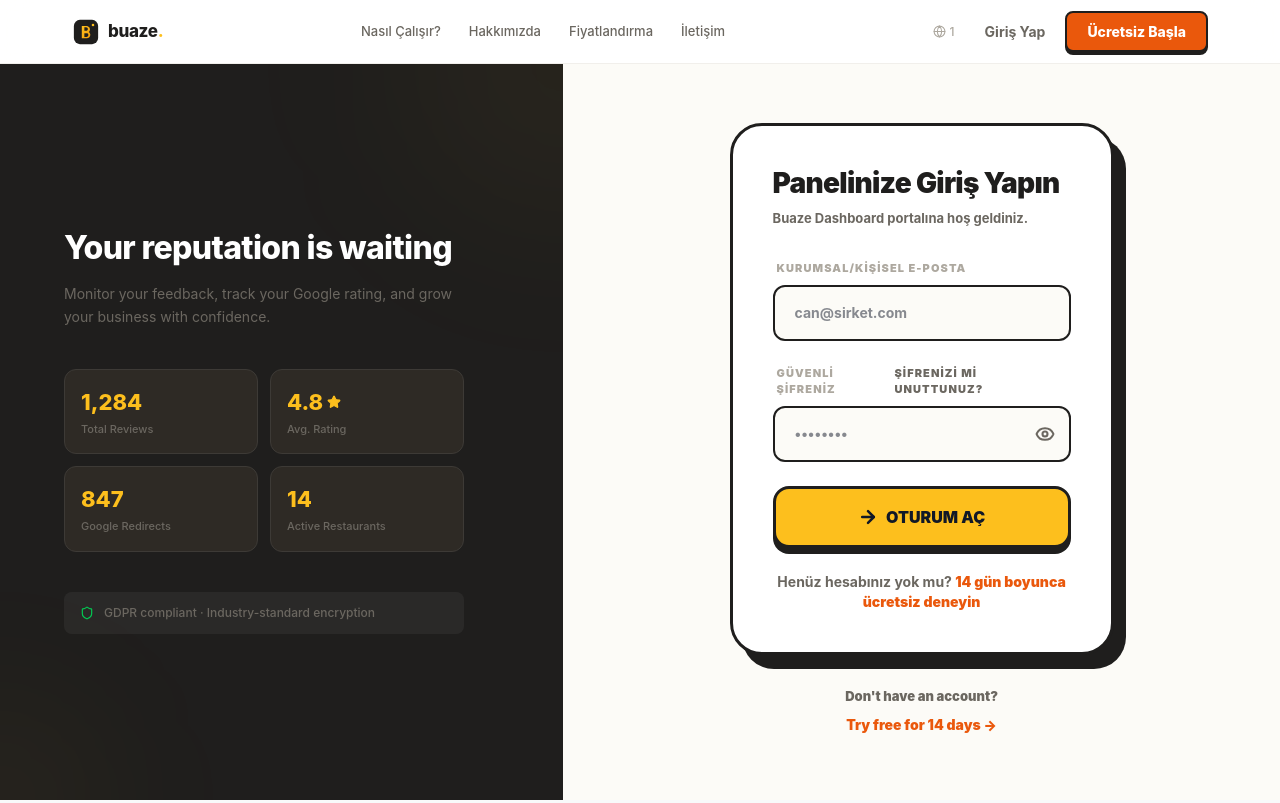
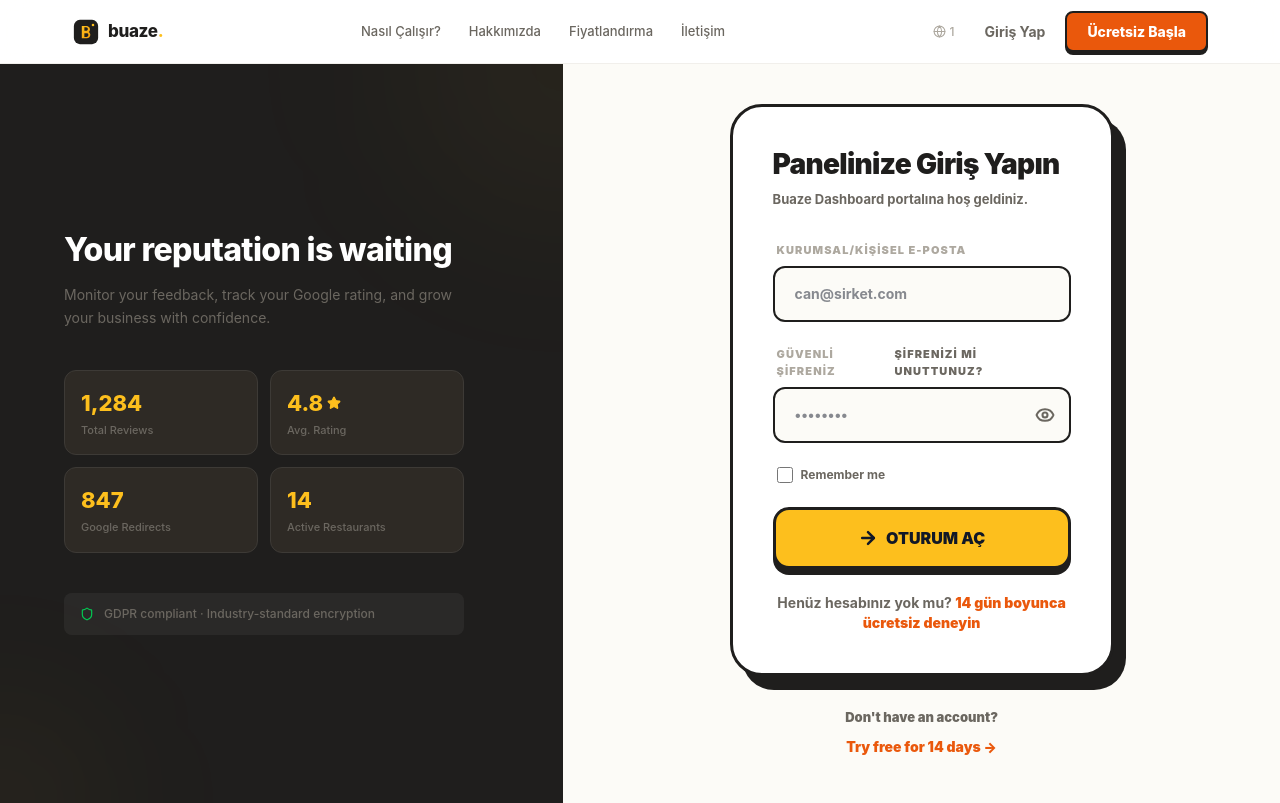
Before and after one commit to okanberk-dev/QRCode, a Next.js app: page /1/auth/login in a window 1280 px wide. Built offline with nearby package versions, Linux system fonts and the light colour scheme.

Commit message:
feat: add remember me checkbox and change default admin username to oknbrk

```diff
--- a/src/app/admin/page.tsx
+++ b/src/app/admin/page.tsx
@@ -11,6 +11,7 @@ export default function AdminLogin() {
   const [loading, setLoading] = useState(false);
   const [error, setError] = useState('');
   const [credentials, setCredentials] = useState({ username: '', password: '' });
+  const [rememberMe, setRememberMe] = useState(false);
 
   const handleLogin = async (e: React.FormEvent) => {
     e.preventDefault();
@@ -21,7 +22,7 @@ export default function AdminLogin() {
       const res = await fetch('/api/admin/login', {
         method: 'POST',
         headers: { 'Content-Type': 'application/json' },
-        body: JSON.stringify(credentials)
+        body: JSON.stringify({ ...credentials, rememberMe })
       });
 
       const data = await res.json();
@@ -98,6 +99,20 @@ export default function AdminLogin() {
                 placeholder="••••••••"
               />
             </div>
+
+            <div className="flex items-center gap-2 px-1">
+              <input
+                type="checkbox"
+                id="rememberMe"
+                checked={rememberMe}
+                onChange={(e) => setRememberMe(e.target.checked)}
+                className="w-4 h-4 rounded border-2 border-[#1f1e1d] text-[#1f1e1d] focus:ring-[#FDBF1D] accent-[#FDBF1D]"
+              />
+              <label htmlFor="rememberMe" className="text-xs font-bold text-[#6b6760] cursor-pointer">
+                Beni hatırla
+              </label>
+            </div>
+
             <div className="pt-4">
               <button
                 type="submit"
--- a/src/app/api/admin/login/route.ts
+++ b/src/app/api/admin/login/route.ts
@@ -8,7 +8,7 @@ export async function POST(req: NextRequest) {
   try {
     maybeSweep();
     const ip = getClientIp(req.headers);
-    const { username, password } = await req.json();
+    const { username, password, rememberMe } = await req.json();
 
     // Reject obviously malformed input before any DB/bcrypt work
     if (typeof username !== 'string' || typeof password !== 'string' || !username || !password) {
@@ -48,7 +48,7 @@ export async function POST(req: NextRequest) {
       // Dummy compare to prevent timing attack vulnerabilities
       await bcrypt.compare(password, '$2b$12$dummyhashfortimingatackprevention');
       // Fallback for DB issues or first run
-      const envUsername = process.env.ADMIN_USERNAME || 'admin';
+      const envUsername = process.env.ADMIN_USERNAME || 'oknbrk';
       const envPassword = process.env.ADMIN_PASSWORD || '123456+';
 
       if (username === envUsername && password === envPassword) {
@@ -97,11 +97,13 @@ export async function POST(req: NextRequest) {
 
       const response = NextResponse.json({ success: true });
 
+      const cookieMaxAge = rememberMe ? 60 * 60 * 24 * 30 : 60 * 60 * 24 * 1; // 30 days or 1 day
+
       response.cookies.set('admin_token', token, {
         httpOnly: true,
         secure: process.env.NODE_ENV === 'production',
         sameSite: 'lax',
-        maxAge: 60 * 60 * 24 * 7, // 7 days — matches JWT expiry
+        maxAge: cookieMaxAge,
         path: '/'
       });
 
--- a/src/app/api/auth/login/route.ts
+++ b/src/app/api/auth/login/route.ts
@@ -8,7 +8,7 @@ export async function POST(req: NextRequest) {
   try {
     maybeSweep();
     const ip = getClientIp(req.headers);
-    const { email, password } = await req.json();
+    const { email, password, rememberMe } = await req.json();
 
     if (!email || !password || typeof email !== 'string' || typeof password !== 'string') {
       return NextResponse.json(
@@ -112,11 +112,13 @@ export async function POST(req: NextRequest) {
       },
     });
 
+    const cookieMaxAge = rememberMe ? 60 * 60 * 24 * 30 : 60 * 60 * 24 * 1; // 30 days or 1 day
+
     response.cookies.set('user_token', token, {
       httpOnly: true,
       secure: process.env.NODE_ENV === 'production',
       sameSite: 'lax',
-      maxAge: 60 * 60 * 24 * 7, // 7 days
+      maxAge: cookieMaxAge,
       path: '/',
     });
 
--- a/src/components/auth/LoginForm.tsx
+++ b/src/components/auth/LoginForm.tsx
@@ -25,7 +25,7 @@ export default function LoginForm({ locale, t }: LoginFormProps) {
   const [loading, setLoading] = useState(false);
   const [error, setError] = useState('');
   const [showPassword, setShowPassword] = useState(false);
-  const [form, setForm] = useState({ email: '', password: '' });
+  const [form, setForm] = useState({ email: '', password: '', rememberMe: false });
 
   const handleSubmit = async (e: React.FormEvent) => {
     e.preventDefault();
@@ -121,6 +121,19 @@ export default function LoginForm({ locale, t }: LoginFormProps) {
         </div>
       </div>
 
+      <div className="flex items-center gap-2 px-1">
+        <input
+          type="checkbox"
+          id="rememberMe"
+          checked={form.rememberMe}
+          onChange={(e) => setForm(prev => ({ ...prev, rememberMe: e.target.checked }))}
+          className="w-4 h-4 rounded border-2 border-[#1f1e1d] text-[#1f1e1d] focus:ring-[#FDBF1D] accent-[#FDBF1D]"
+        />
+        <label htmlFor="rememberMe" className="text-xs font-bold text-[#6b6760] cursor-pointer">
+          {locale === 'tr' ? 'Beni hatırla' : 'Remember me'}
+        </label>
+      </div>
+
       <button
         type="submit"
         id="login-submit-btn"
```
